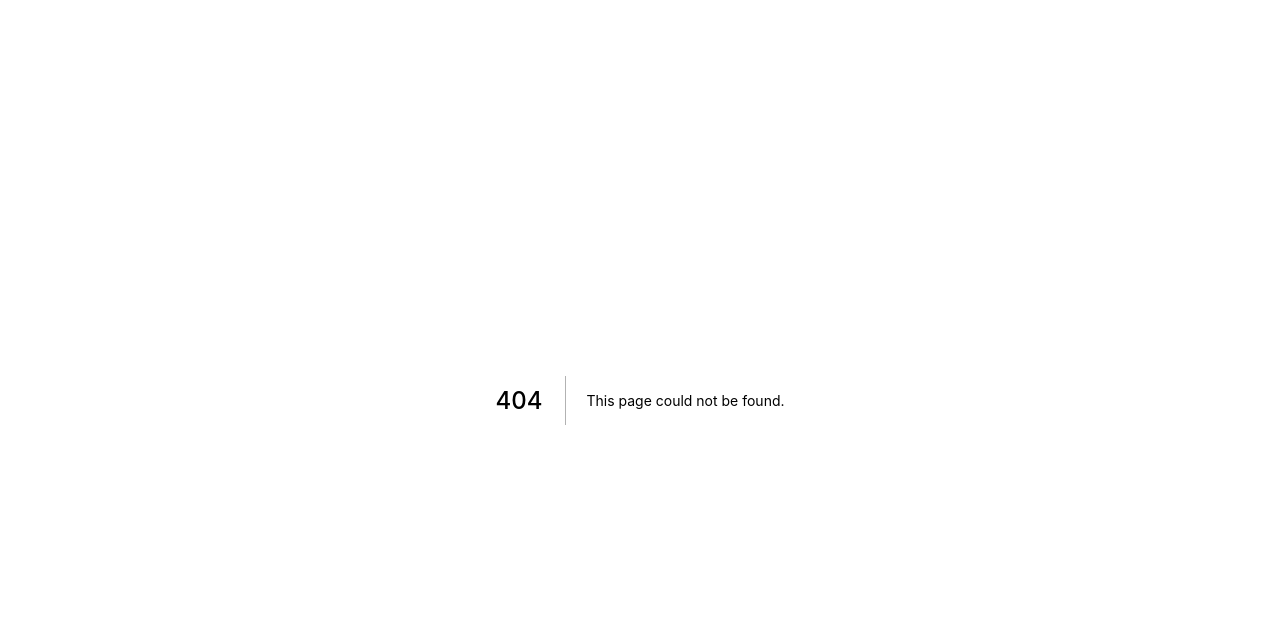
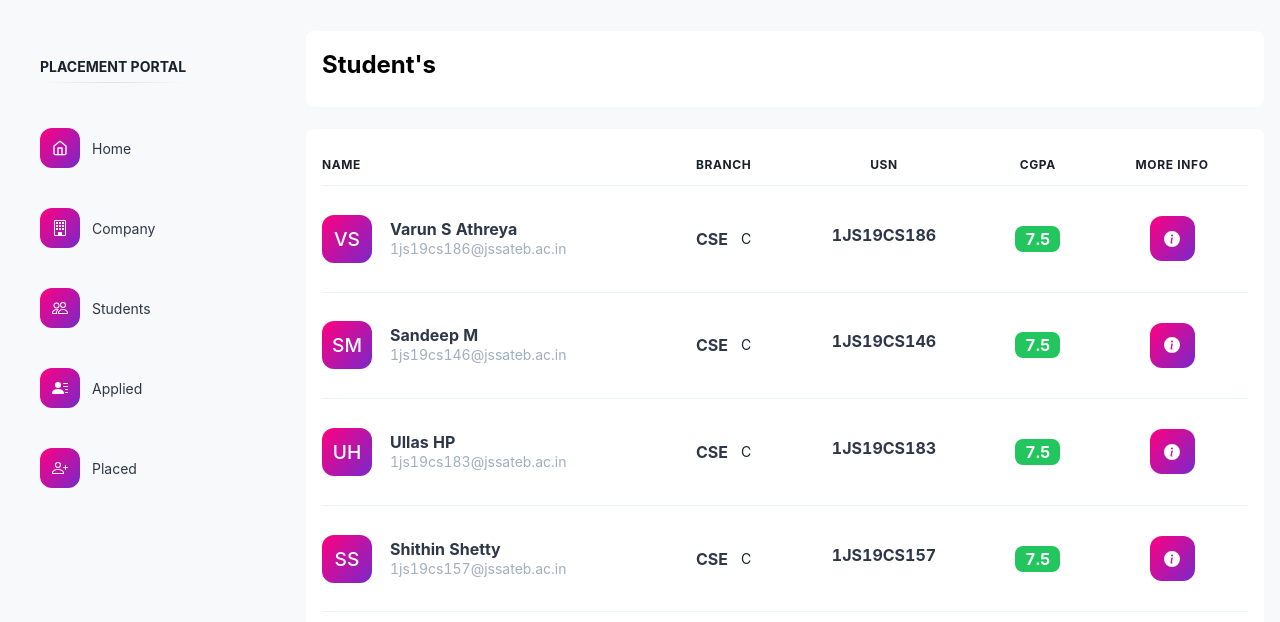
Before and after one commit to VarunSAthreya/placement-management, a Next.js app in the folder apps/web/: page /students in a window 1280 px wide. Before the commit this address had no page. Shown: the top 622 px of the page. Built offline with nearby package versions, Linux system fonts and the light colour scheme.

Commit message:
Made Students Page

```diff
--- /dev/null
+++ b/apps/web/pages/students.tsx
@@ -0,0 +1,110 @@
+import { Table, Tbody, Text, Box, Th, Thead, Tr, Flex } from '@chakra-ui/react';
+import StudentsTable from '../components/Tables/StudentsTable';
+import SideBar from '../components/Sidebar/Sidebar';
+
+const studentsTableData = [
+    {
+        USN: '1JS19CS186',
+        name: 'Varun S Athreya',
+        email: '1js19cs186@jssateb.ac.in',
+        branch: 'CSE',
+        section: 'C',
+        cgpa: '7.5',
+    },
+    {
+        USN: '1JS19CS146',
+        name: 'Sandeep M',
+        email: '1js19cs146@jssateb.ac.in',
+        branch: 'CSE',
+        section: 'C',
+        cgpa: '7.5',
+    },
+    {
+        USN: '1JS19CS183',
+        name: 'Ullas HP',
+        email: '1js19cs183@jssateb.ac.in',
+        branch: 'CSE',
+        section: 'C',
+        cgpa: '7.5',
+    },
+    {
+        USN: '1JS19CS157',
+        name: 'Shithin Shetty',
+        email: '1js19cs157@jssateb.ac.in',
+        branch: 'CSE',
+        section: 'C',
+        cgpa: '7.5',
+    },
+];
+
+const Students = () => {
+    return (
+        <Flex flexDirection={'row'} bg={'#f8f9fa'}>
+            <SideBar />
+            <Flex
+                flexDirection="column"
+                pt={{ base: '120px', md: '25px' }}
+                marginLeft={'290px'}
+                width={'100%'}
+                p={4}
+            >
+                <Box overflowX={{ sm: 'scroll', xl: 'hidden' }}>
+                    <Box p="6px 0px 22px 0px">
+                        <Text
+                            fontSize="1.5rem"
+                            color={'black'}
+                            fontWeight="bold"
+                            bg={'white'}
+                            p={4}
+                            borderRadius={8}
+                            pb="1.5rem"
+                        >
+                            Student&apos;s
+                        </Text>
+                    </Box>
+                    <Box bg={'white'} p={4} borderRadius={8}>
+                        <Table variant="simple" color={'black'}>
+                            <Thead>
+                                <Tr my=".8rem" pl="0px" color="gray.800">
+                                    <Th pl="0px" color="gray.800">
+                                        Name
+                                    </Th>
+                                    <Th color="gray.800" textAlign={'center'}>
+                                        Branch
+                                    </Th>
+                                    <Th color="gray.800" textAlign={'center'}>
+                                        USN
+                                    </Th>
+                                    <Th color="gray.800" textAlign={'center'}>
+                                        CGPA
+                                    </Th>
+                                    <Th color="gray.800" textAlign={'center'}>
+                                        More Info
+                                    </Th>
+                                </Tr>
+                            </Thead>
+                            <Tbody>
+                                {studentsTableData.map((row) => {
+                                    return (
+                                        <StudentsTable
+                                            key={row.name}
+                                            name={row.name}
+                                            logo={'S'}
+                                            usn={row.USN}
+                                            email={row.email}
+                                            branch={row.branch}
+                                            section={row.section}
+                                            cgpa={row.cgpa}
+                                        />
+                                    );
+                                })}
+                            </Tbody>
+                        </Table>
+                    </Box>
+                </Box>
+            </Flex>
+        </Flex>
+    );
+};
+
+export default Students;
```
